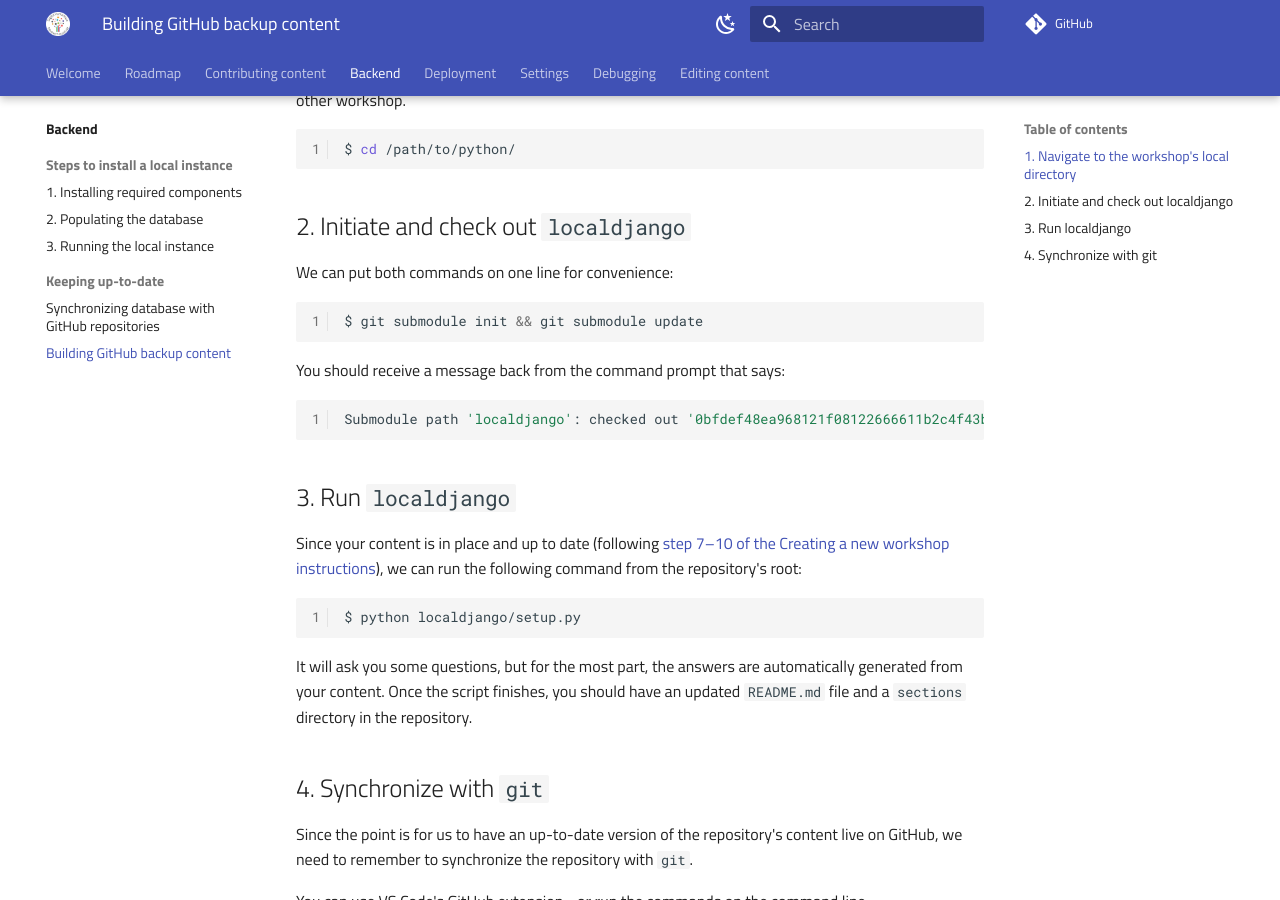
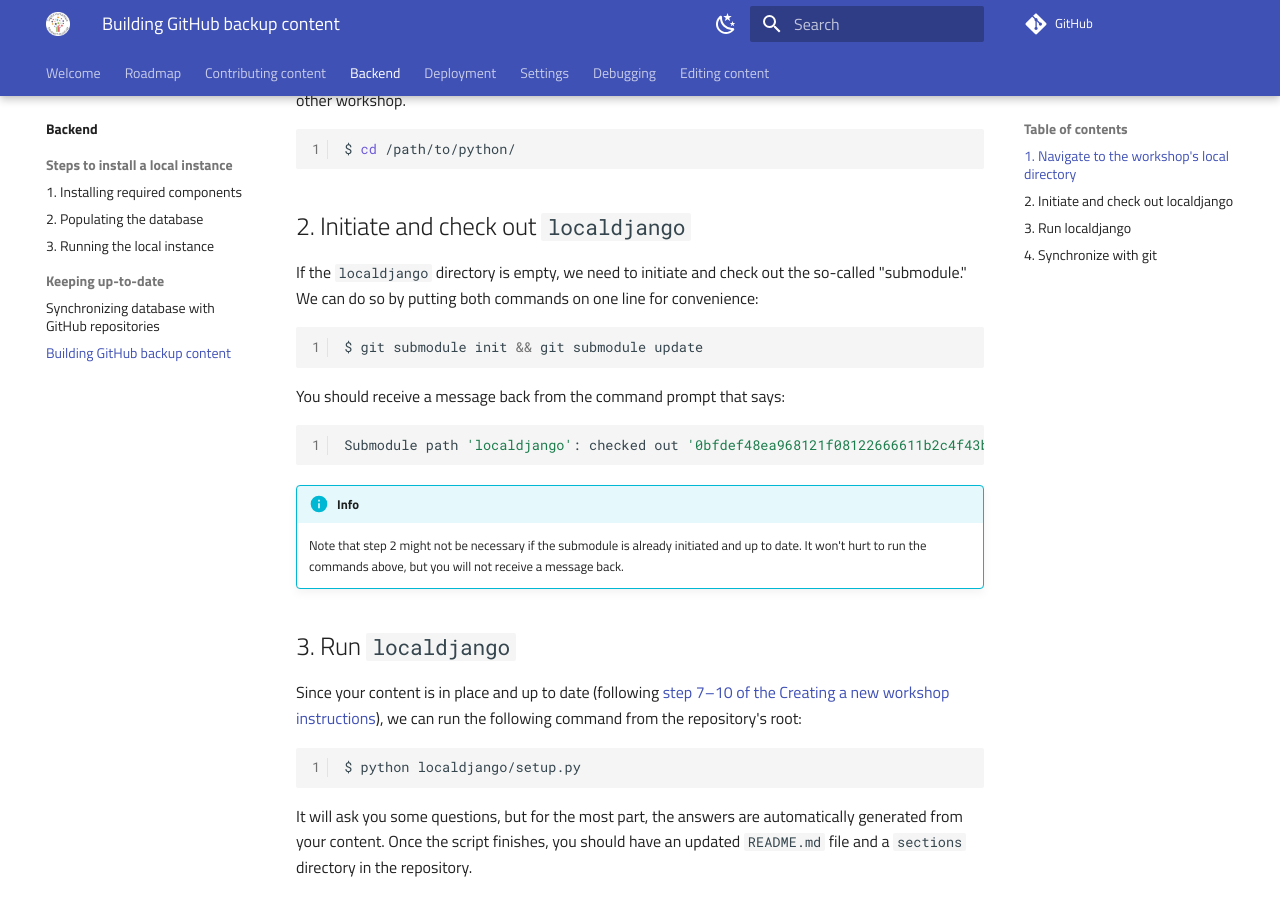
Before and after one commit to kallewesterling/django-app-documentation, an MkDocs documentation site: the page built from markdown/backend/building-backup-content.md, in a window 1280 px wide and 900 px high, scrolled down 597 px. Built offline with MkDocs 1.6.1 and Material for MkDocs 9.7.7, drawn with Linux system fonts in a browser that asks for light colours.

Commit message:
Adding a clarifying note

````diff
--- a/markdown/backend/building-backup-content.md
+++ b/markdown/backend/building-backup-content.md
@@ -17,7 +17,7 @@ $ cd /path/to/python/
 
 ## 2. Initiate and check out `localdjango`
 
-We can put both commands on one line for convenience:
+If the `localdjango` directory is empty, we need to initiate and check out the so-called "submodule." We can do so by putting both commands on one line for convenience:
 
 ```sh
 $ git submodule init && git submodule update
@@ -28,6 +28,9 @@ You should receive a message back from the command prompt that says:
 ```sh
 Submodule path 'localdjango': checked out '0bfdef48ea968121f08122666611b2c4f43b6b81'
 ```
+
+!!! info
+    Note that step 2 might not be necessary if the submodule is already initiated and up to date. It won't hurt to run the commands above, but you will not receive a message back.
 
 ## 3. Run `localdjango`
 
````
